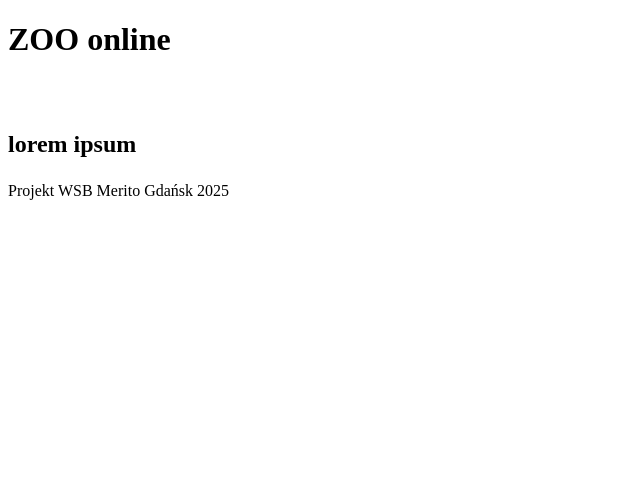
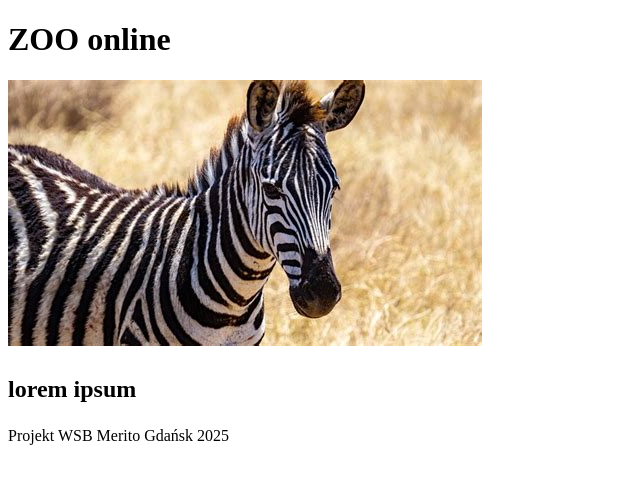
Before and after one commit to ck5f4kwknp-dot/NWWO_INLS3_SI, a plain HTML site: page index.html in a window 1280 px wide. Shown: the whole page, without its empty margins (0-640 px from the left). Drawn offline with Linux system fonts and the light colour scheme.

Commit message:
dodaj skcje zebra i zdjencie

```diff
--- a/index.html
+++ b/index.html
@@ -13,7 +13,7 @@
     <main>
         <section>
             <h2>
-                <img src="" alt="">
+                <img src="img/zebra.jpg.jpg" alt="">
                 <p>lorem ipsum
                 </p>
             </h2>
```
Also changed, not shown: img/zebra.jpg.jpg (added).
